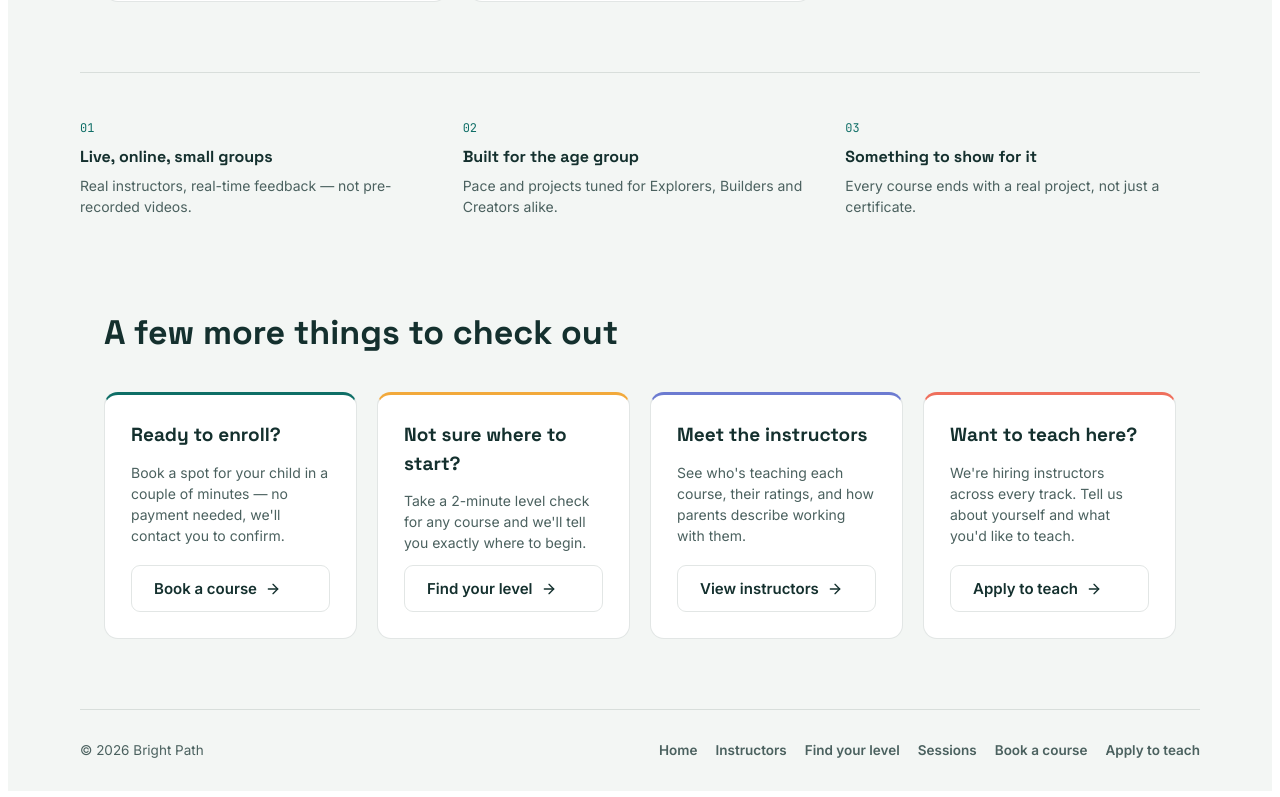
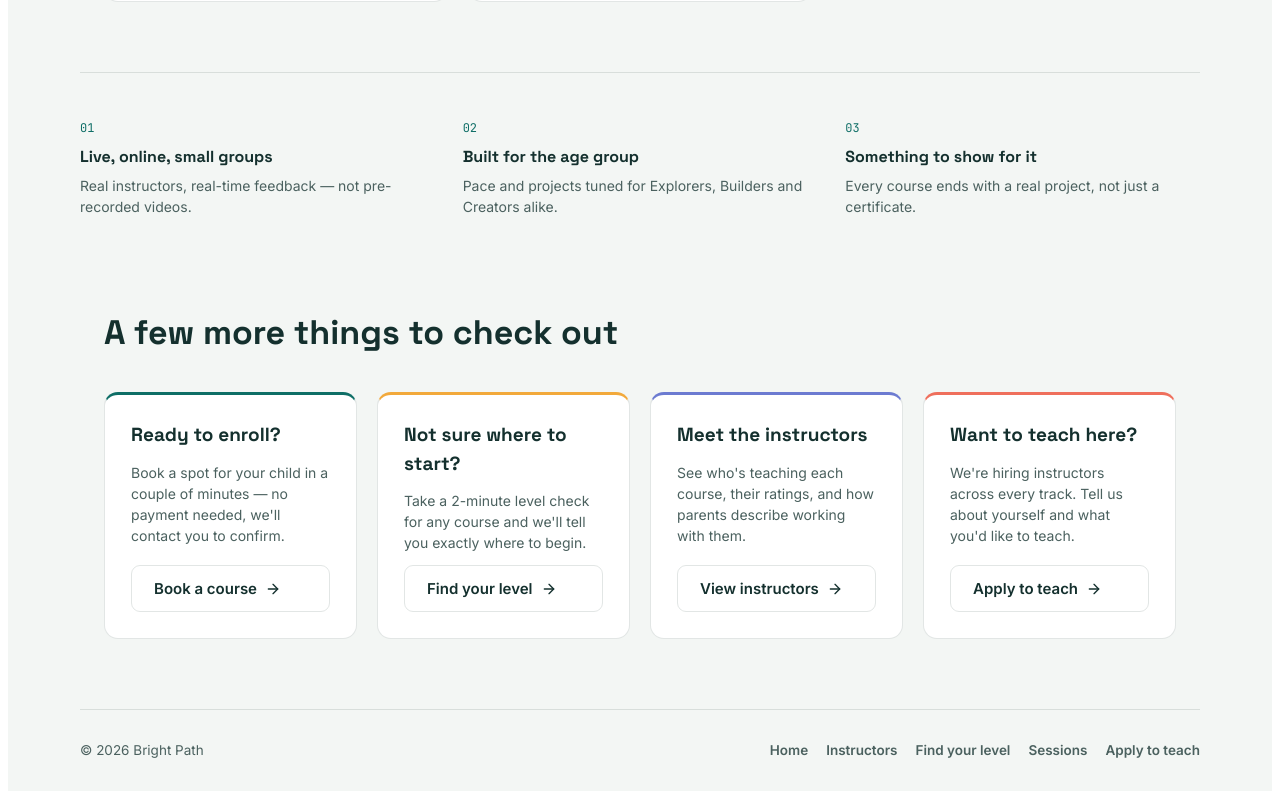
Before and after one commit to Ayaahmed99/Academy-Website-, a React (Vite) app: page / in a window 1280 px wide. Shown: the part 1541-2338 px from the top of the page. Built offline with nearby package versions, Linux system fonts and the light colour scheme.

Commit message:
Update Homepage.jsx

```diff
--- a/src/pages/Homepage.jsx
+++ b/src/pages/Homepage.jsx
@@ -430,7 +430,6 @@ function SiteFooter({ onNavigate }) {
         <button onClick={() => onNavigate("instructors")}>Instructors</button>
         <button onClick={() => onNavigate("level-test")}>Find your level</button>
         <button onClick={() => onNavigate("sessions")}>Sessions</button>
-        <button onClick={() => onNavigate("booking")}>Book a course</button>
         <button onClick={() => onNavigate("apply")}>Apply to teach</button>
       </div>
     </footer>
```
